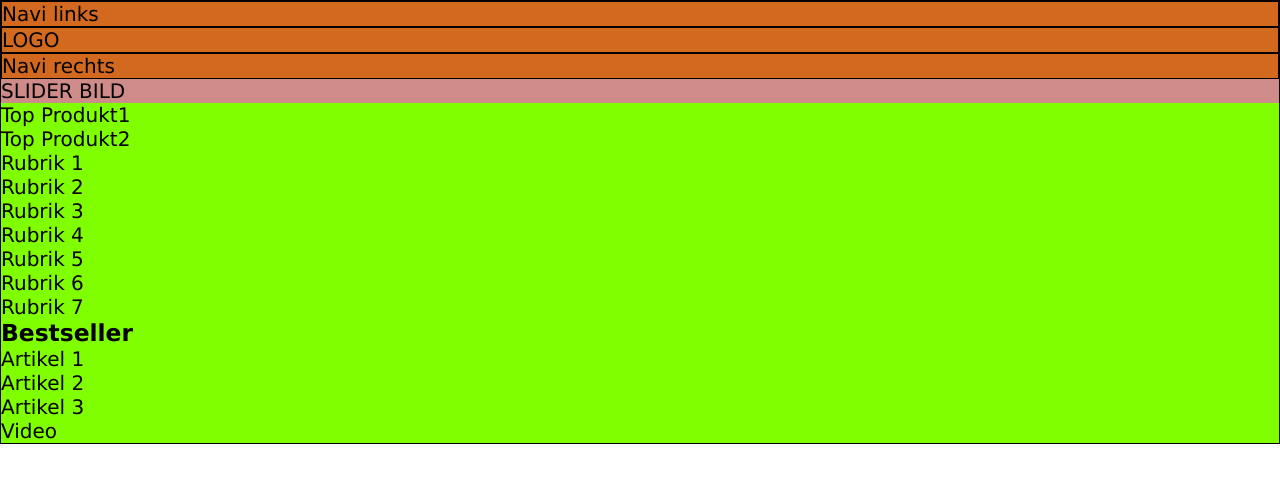
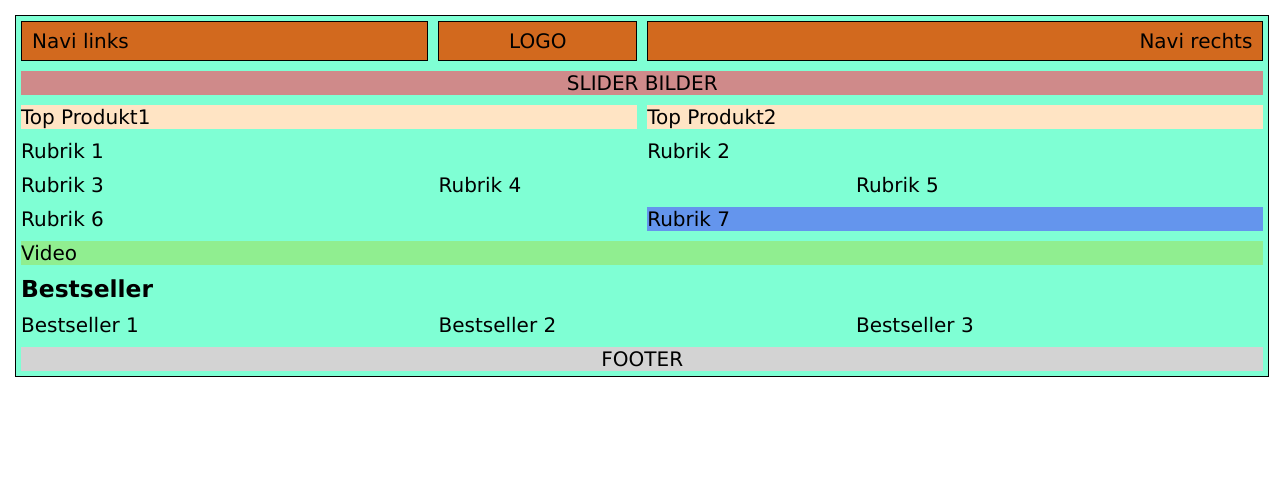
Before and after one commit to Andre1974/zierfische_shop, a plain HTML site: page index.html in a window 1280 px wide. Drawn offline with Linux system fonts and the light colour scheme.

Commit message:
Start0.006

```diff
--- a/index.html
+++ b/index.html
@@ -11,32 +11,33 @@
 
     <div class="container">
       <!-- Navigation -->
-      <div class="nav">
-        <div class="navl">Navi links</div>
-        <div class="navcenter">LOGO</div>
-        <div class="navright">Navi rechts</div>
-      </div>
+
+      <div class="nav navl">Navi links</div>
+      <div class="nav navcenter">LOGO</div>
+      <div class="nav navright">Navi rechts</div>
+
       <!-- Navigation ENDE -->
       <!-- Slider -->
-      <div class="slider">SLIDER BILD</div>
+      <div class="slider">SLIDER BILDER</div>
       <!-- Slider ENDE -->
       <!-- Main Container mit Rubriken Artikeln und Video-->
-      <div class="main">
-        <div class="fisch">Top Produkt1</div>
-        <div class="fisch">Top Produkt2</div>
-        <div class="fisch">Rubrik 1</div>
-        <div class="fisch">Rubrik 2</div>
-        <div class="fisch">Rubrik 3</div>
-        <div class="fisch">Rubrik 4</div>
-        <div class="fisch">Rubrik 5</div>
-        <div class="fisch">Rubrik 6</div>
-        <div class="fisch">Rubrik 7</div>
-        <div><h3>Bestseller</h3></div>
-        <div class="bestseller">Artikel 1</div>
-        <div class="bestseller">Artikel 2</div>
-        <div class="bestseller">Artikel 3</div>
+      <!-- <div class="main"> -->
+        <div class="top_eins">Top Produkt1</div>
+        <div class="top_zwei">Top Produkt2</div>
+        <div class="rubrik_eins">Rubrik 1</div>
+        <div class="rubrik_zwei">Rubrik 2</div>
+        <div class="rubrik_drei">Rubrik 3</div>
+        <div class="rubrik_vier">Rubrik 4</div>
+        <div class="rubrik_fuenf">Rubrik 5</div>
+        <div class="rubrik_sechs">Rubrik 6</div>
+        <div class="rubrik_sieben">Rubrik 7</div>
+        <div class="u_bestseller"><h3 >Bestseller</h3></div>
+        <div class="bestseller_eins"> Bestseller 1</div>
+        <div class="bestseller_zwei">Bestseller 2</div>
+        <div class="bestseller_drei">Bestseller 3</div>
         <div class="video">Video</div>
-      </div>
+      <!-- </div> -->
+      <div class="footer">FOOTER</div>
     </div>
   </body>
 </html>
--- a/styles.css
+++ b/styles.css
@@ -7,38 +7,152 @@
 html {
   font-size: 20px;
   font-family: Verdana, Geneva, Tahoma, sans-serif;
+  margin: 15px;
+
 }
 
 .container {
-  width: 100vw;
+  width: 98vw;
+  padding: 5px;
   background-color: aquamarine;
   border: 1px solid;
   display: grid;
+  /* Template Spalten */
+  grid-template-columns: repeat(6, 1fr); /* 6 Spalten */
+  /* Template Zeilen */
+  grid-template-rows: auto auto 1fr auto auto auto auto;
+  gap: 10px;
+  grid-template-areas:
+    "navl navl navcenter navright navright navright"
+    "slider slider slider slider slider slider"
+    "top_eins top_eins top_zwei top_zwei top_zwei top_zwei"
+    "rubrik_eins rubrik_eins rubrik_eins rubrik_zwei rubrik_zwei rubrik_zwei"
+    "rubrik_drei rubrik_drei rubrik_vier rubrik_vier rubrik_fuenf rubrik_fuenf"
+    "rubrik_sechs rubrik_sechs rubrik_sechs rubrik_sieben rubrik_sieben rubrik_sieben"
+    "video video video video video video"
+    "u_bestseller u_bestseller u_bestseller u_bestseller u_bestseller u_bestseller"
+    "bestseller_eins bestseller_eins bestseller_zwei bestseller_zwei bestseller_drei bestseller_drei"
+    "footer footer footer footer footer footer";
 }
 
-.nav {
-  background-color: bisque;
+
+
+.nav{
+  display: flex;
+  text-align: center;
+  height: 2em;
+
+  padding: 10px;
+
 }
 
 .navl {
+  grid-area: navl;
   border: 1px solid;
   background-color: chocolate;
+  display: flex;
+  align-items: center;
+  justify-content: flex-start;
+
 }
 
 .navcenter {
+  grid-area: navcenter;
   border: 1px solid;
   background-color: chocolate;
+  display: flex;
+  align-items: center;
+  justify-content: center;
 }
 
 .navright {
+  grid-area: navright;
   border: 1px solid;
   background-color: chocolate;
+  display: flex;
+  align-items: center;
+  justify-content: flex-end;
 }
 
 .slider {
+  grid-area: slider;
   background-color: rgb(207, 138, 138);
+  display: flex;
+  align-items: flex-start;
+  justify-content: center;
 }
 
 .main {
   background-color: chartreuse;
 }
+
+.top_eins {
+  background-color: bisque;
+  grid-area: top_eins;
+  grid-column: span 3; /* Erstreckt sich über drei Spalten */
+}
+
+.top_zwei {
+  background-color: bisque;
+  grid-area: top_zwei;
+  grid-column: span 3; /* Erstreckt sich über drei Spalten */
+}
+
+.rubrik_eins{
+  grid-area: rubrik_eins;
+}
+
+.rubrik_zwei{
+  grid-area: rubrik_zwei;
+}
+
+.rubrik_drei{
+  grid-area: rubrik_drei;
+}
+
+.rubrik_vier{
+  grid-area: rubrik_vier;
+}
+
+.rubrik_fuenf{
+  grid-area: rubrik_fuenf;
+}
+
+.rubrik_sechs{
+  grid-area: rubrik_sechs;
+}
+
+.rubrik_sieben{
+  grid-area: rubrik_sieben;
+  background-color: cornflowerblue;
+}
+
+.u_bestseller{
+  grid-area: u_bestseller;
+}
+
+.bestseller_eins{
+  grid-area: bestseller_eins;
+}
+
+.bestseller_zwei{
+  grid-area: bestseller_zwei;
+}
+
+.bestseller_drei{
+  grid-area: bestseller_drei;
+}
+
+
+.video {
+  background-color: lightgreen;
+  grid-area: video;
+}
+
+.footer {
+  grid-area: footer;
+  background-color: lightgray;
+  display: flex;
+  align-items: flex-start;
+  justify-content: center;
+}
```
